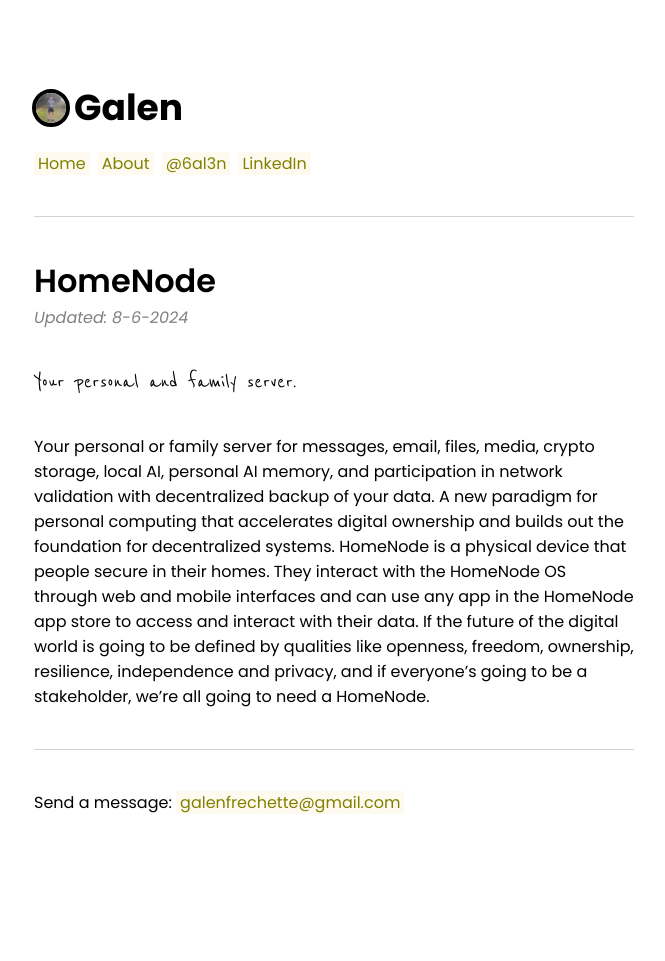
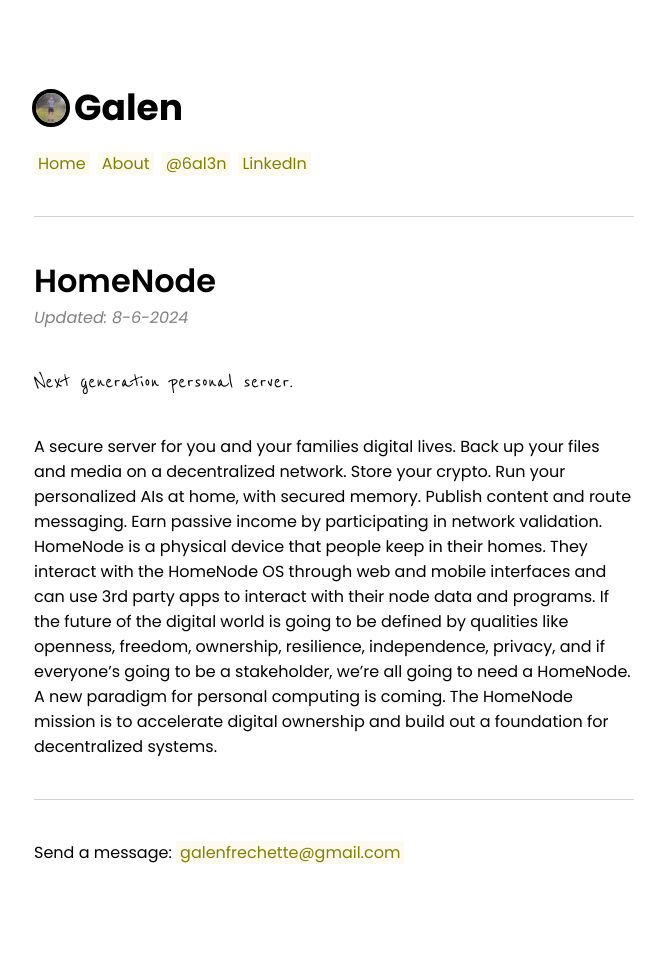
Before and after one commit to frechg/frechg.github.io, a Jekyll site: the page built from _posts/2024-8-6-homenode.md, in a window 1280 px wide. Shown: the whole page, without its empty margins (66-731 px from the left). Built offline with Jekyll 4.4.1, drawn with Linux system fonts in a browser that asks for light colours; before the commit the page ends 911 px from its top, so only the background shows below that.

Commit message:
update console and home node

```diff
--- a/_posts/2024-8-6-homenode.md
+++ b/_posts/2024-8-6-homenode.md
@@ -1,7 +1,7 @@
 ---
 layout: default
 title: "HomeNode"
-description: "Your personal and family server."
+description: "Next generation personal server."
 date: 2024-08-07 12:25:48 -0700
 updated_at: 8-6-2024
 categories: idea
@@ -10,4 +10,4 @@
 
 {% include idea_header.html title=page.title updated_at=page.updated_at desc=page.description %}
 
-Your personal or family server for messages, email, files, media, crypto storage, local AI, personal AI memory, and participation in network validation with decentralized backup of your data. A new paradigm for personal computing that accelerates digital ownership and builds out the foundation for decentralized systems. HomeNode is a physical device that people secure in their homes. They interact with the HomeNode OS through web and mobile interfaces and can use any app in the HomeNode app store to access and interact with their data. If the future of the digital world is going to be defined by qualities like openness, freedom, ownership, resilience, independence and privacy, and if everyone’s going to be a stakeholder, we’re all going to need a HomeNode.
+A secure server for you and your families digital lives. Back up your files and media on a decentralized network. Store your crypto. Run your personalized AIs at home, with secured memory. Publish content and route messaging. Earn passive income by participating in network validation. HomeNode is a physical device that people keep in their homes. They interact with the HomeNode OS through web and mobile interfaces and can use 3rd party apps to interact with their node data and programs. If the future of the digital world is going to be defined by qualities like openness, freedom, ownership, resilience, independence, privacy, and if everyone’s going to be a stakeholder, we’re all going to need a HomeNode. A new paradigm for personal computing is coming. The HomeNode mission is to accelerate digital ownership and build out a foundation for decentralized systems.
```
Also changed, not shown: _posts/2024-8-6-console.md (+1 -1 lines).
